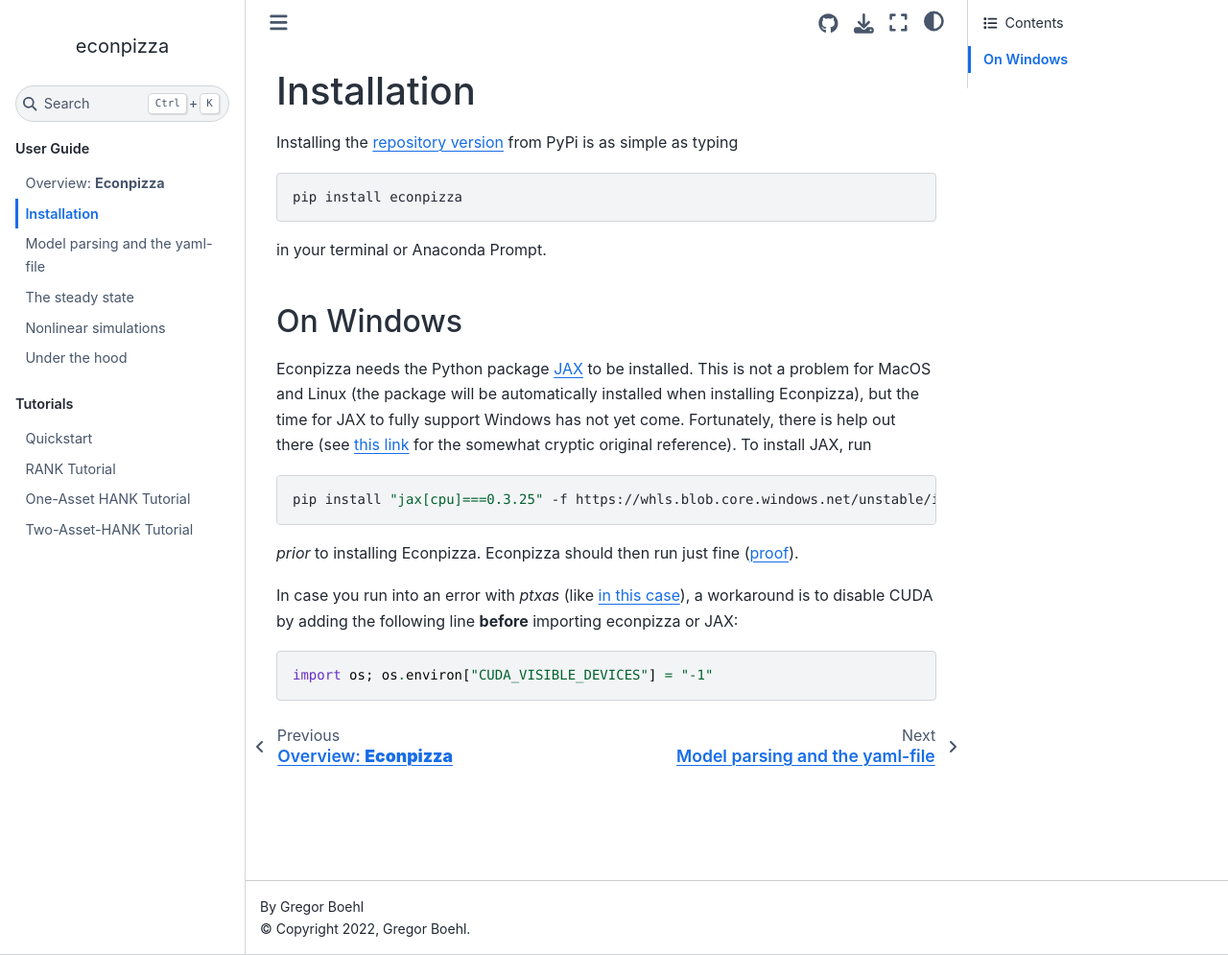
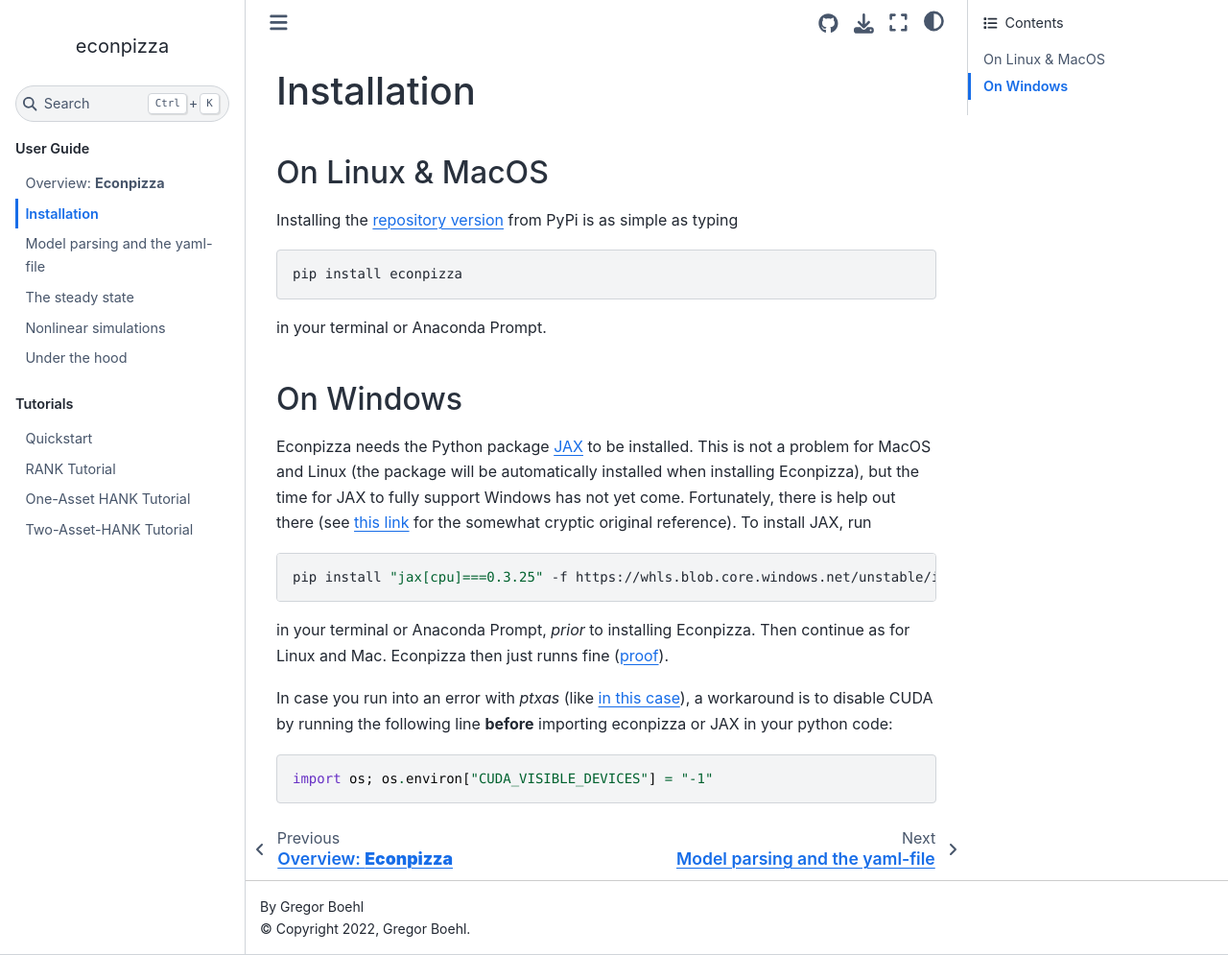
Before and after one commit to gboehl/econpizza, a Sphinx documentation site: the page built from docs/guide/installation.rst, in a window 1280 px wide and 995 px high. Shown: the whole window at 96% size. Built offline with Sphinx 7.4.7 and the Sphinx Book theme 1.1.4, drawn with Linux system fonts in a browser that asks for light colours.

Commit message:
improve doc

```diff
--- a/docs/guide/installation.rst
+++ b/docs/guide/installation.rst
@@ -1,5 +1,8 @@
 Installation
 ============
+
+On Linux & MacOS
+----------------
 
 Installing the `repository version <https://pypi.org/project/econpizza/>`_ from PyPi is as simple as typing
 
@@ -18,9 +21,9 @@
 
     pip install "jax[cpu]===0.3.25" -f https://whls.blob.core.windows.net/unstable/index.html --use-deprecated legacy-resolver
 
-*prior* to installing Econpizza. Econpizza should then run just fine (`proof <https://github.com/gboehl/econpizza/actions/runs/2579662335>`_).
+in your terminal or Anaconda Prompt, *prior* to installing Econpizza. Then continue as for Linux and Mac. Econpizza then just runns fine (`proof <https://github.com/gboehl/econpizza/actions/runs/2579662335>`_).
 
-In case you run into an error with `ptxas` (like `in this case <https://github.com/tensorflow/models/issues/7640>`_), a workaround is to disable CUDA by adding the following line **before** importing econpizza or JAX:
+In case you run into an error with `ptxas` (like `in this case <https://github.com/tensorflow/models/issues/7640>`_), a workaround is to disable CUDA by running the following line **before** importing econpizza or JAX in your python code:
 
 .. code-block:: python
 
```
